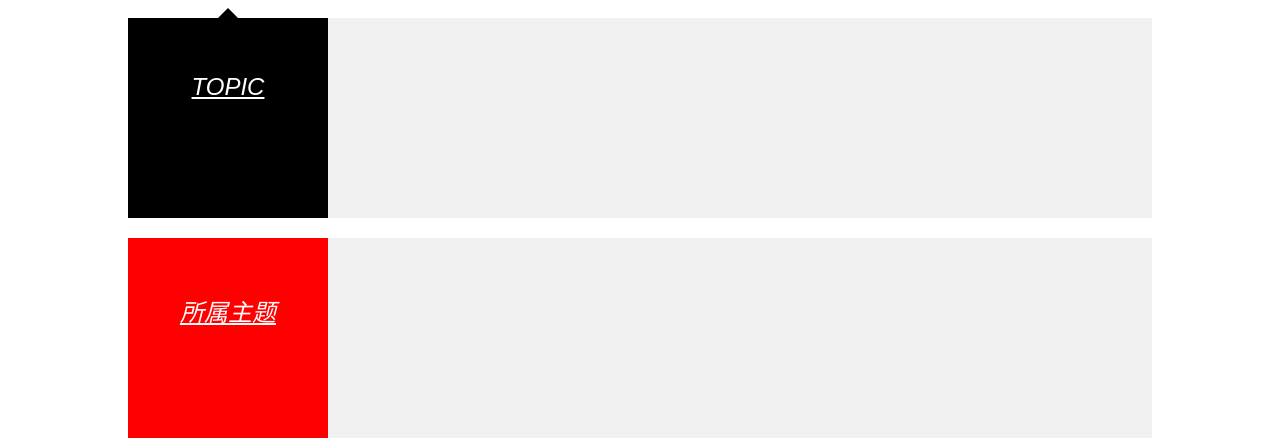
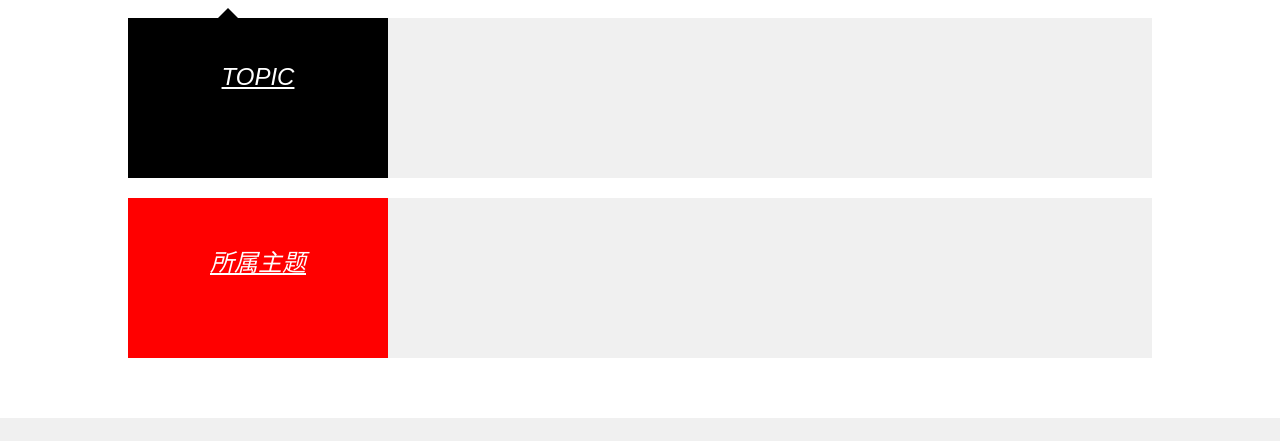
Before and after one commit to DDD-China/DDD-China-2018, a website: page docs/speaker-index.html in a window 1280 px wide. Shown: the part 457-898 px from the top of the page. Drawn offline with Linux system fonts and the light colour scheme; a web font is replaced by a local one.

Commit message:
feature: adjust gap between producer closer

```diff
--- a/docs/css/main.css
+++ b/docs/css/main.css
@@ -396,11 +396,11 @@ a {
 .speaker-topic {
   background-color: black;
   color: white;
-  min-width: 200px;
-  max-width: 200px;
-  height: 200px;
+  min-width: 260px;
+  max-width: 260px;
+  height: 160px;
   text-align: center;
-  padding-top: 55px;
+  padding-top: 45px;
   padding-right: 28px;
   padding-left: 28px;
 }
@@ -412,8 +412,8 @@ a {
   font-weight: lighter;
 }
 .speaker-topic-detail {
-  height: 200px;
-  padding: 60px 50px;
+  height: 160px;
+  padding: 45px 50px;
   align-items: center;
 }
 .TBD {
```
